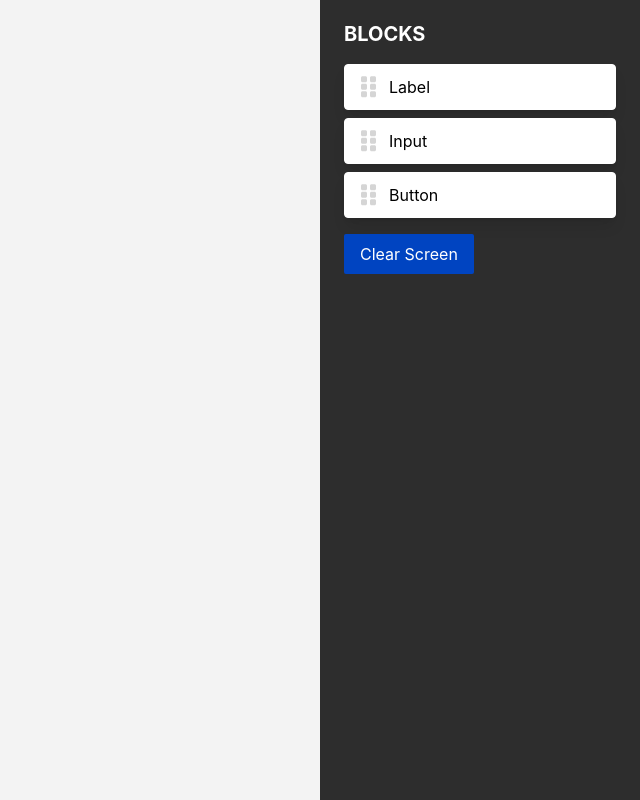
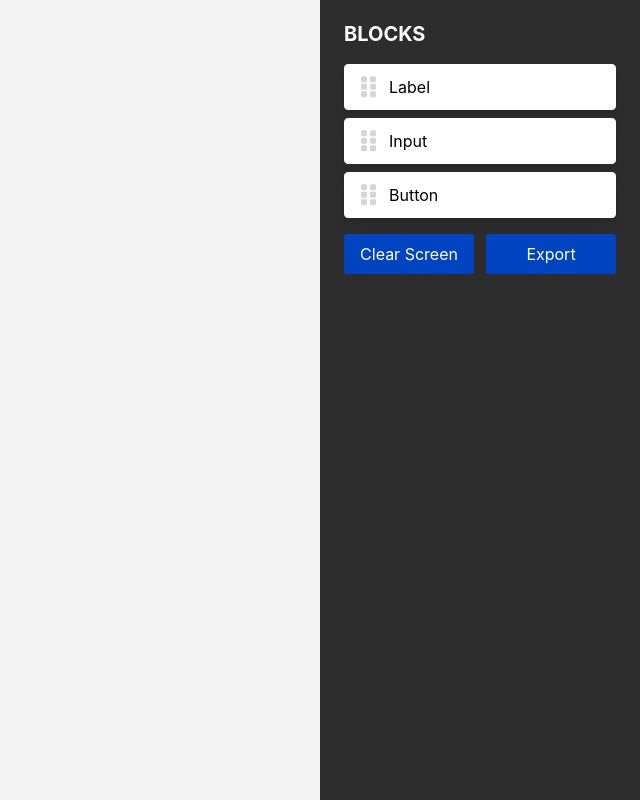
Before and after one commit to nitishkr72/mini-page-builder, a React (Create React App) app: page / in a window 1280 px wide. Shown: the whole page, without its empty margins (640-1280 px from the left). Built offline with nearby package versions, Linux system fonts and the light colour scheme.

Commit message:
added export functionality

```diff
--- a/src/components/SideToolbar.jsx
+++ b/src/components/SideToolbar.jsx
@@ -5,6 +5,24 @@ import { BlocksContext } from "../context/BlocksContext";
 
 export default function SideToolbar() {
   const { blocksData, setBlocksData } = useContext(BlocksContext);
+
+  function handleExport() {
+    const jsonData = JSON.stringify(blocksData.blocks);
+
+    const url = URL.createObjectURL(
+      new Blob([jsonData], { type: "application/json" })
+    );
+
+    const link = document.createElement("a");
+    link.href = url;
+    link.download = "mini-page-builder.json";
+    document.body.appendChild(link);
+    link.click();
+
+    document.body.removeChild(link);
+
+    URL.revokeObjectURL(url);
+  }
 
   return (
     <div className="fixed top-0 right-0 z-10 h-auto md:w-60 xl:w-80 xl:h-full bg-[#2D2D2D] px-6 py-5">
@@ -22,9 +40,9 @@ export default function SideToolbar() {
           );
         })}
       </div>
-      <div>
+      <div className="grid grid-cols-1 xl:grid-cols-2 grid-rows-2 xl:grid-rows-1 gap-3 mt-4">
         <button
-          className="text-white text-base bg-[#0044C1] px-4 py-2 mt-4 rounded-sm"
+          className="text-white text-base bg-[#0044C1] px-4 py-2  rounded-sm"
           onClick={() => {
             localStorage.removeItem("blocks");
             setBlocksData({ ...blocksData, blocks: [] });
@@ -32,6 +50,12 @@ export default function SideToolbar() {
         >
           Clear Screen
         </button>
+        <button
+          className="text-white text-base bg-[#0044C1] px-4 py-2 rounded-sm"
+          onClick={handleExport}
+        >
+          Export
+        </button>
       </div>
     </div>
   );
```
